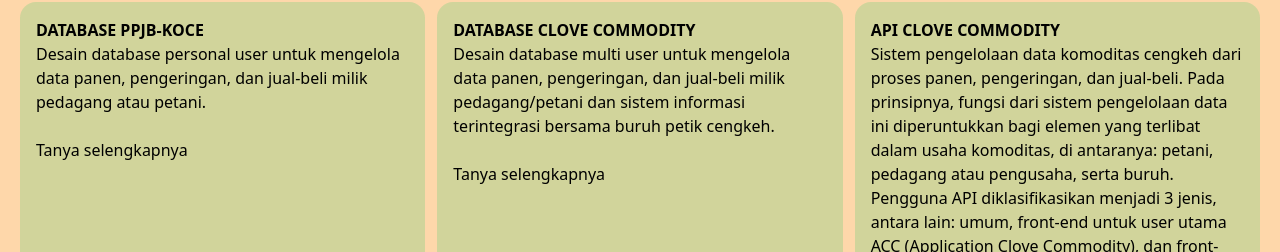
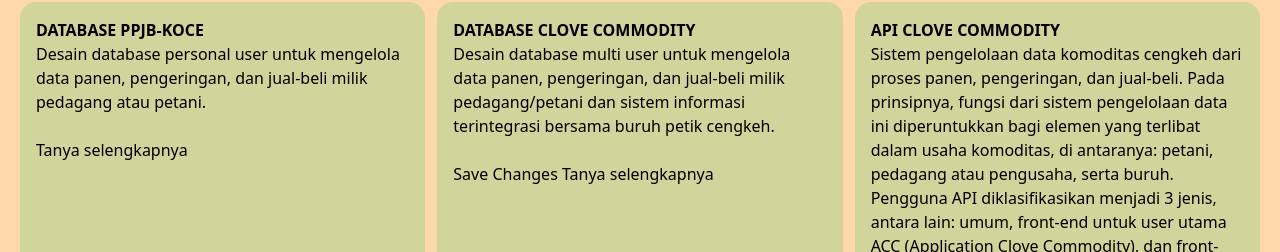
Before and after one commit to Herianto-S-Mat/portofilio-tailwind, a website: page public/index.html in a window 1280 px wide. Shown: the part 1534-1786 px from the top of the page. Drawn offline with Linux system fonts and the light colour scheme.

Commit message:
Update project.html

```diff
--- a/public/section/project.html
+++ b/public/section/project.html
@@ -12,6 +12,7 @@
         <p class="text-justify">
             Desain database multi user untuk mengelola data panen, pengeringan, dan jual-beli milik pedagang/petani dan sistem informasi terintegrasi bersama buruh petik cengkeh.
         </p><br>
+        <button class="border-none ...">Save Changes</button>
         <a href="https://wa.me/+6285162729960?text=Hello%2C%20%0A%0A%20I%20saya%20mwlihat%20project%20DATABASE%20CLOVE%20COMODITY%20dari%20web%20anda%0A%0Asaya%20mau%20bertanya-tanya%20soal%20itu" class="mx-2 py-1 px-3 border-solid border-2 text-blue-600 border-blue-400 rounded">Tanya selengkapnya</a>
     </div>
     <div class="p-4 bg-green-500 bg-opacity-20 rounded-2xl">
```
